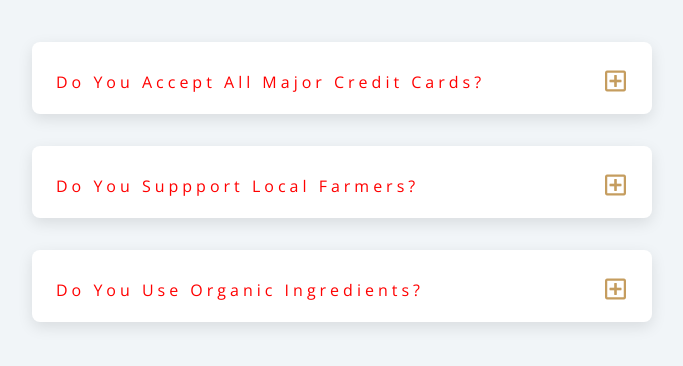
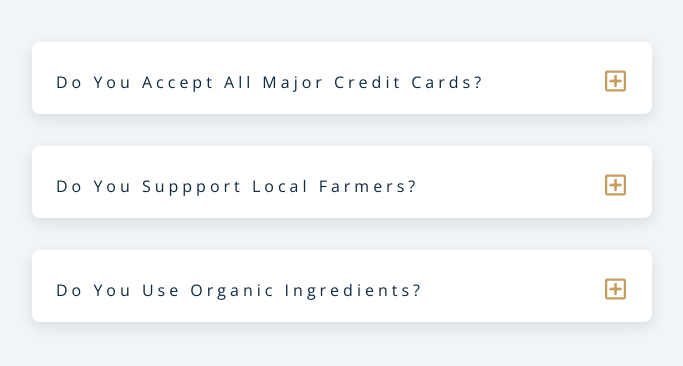
Before and after one commit to wwdfdo/accordion_js, a plain HTML site: page index.html in a window 1280 px wide. Shown: the part 182-548 px from the top of the page, without its empty margins (298-981 px from the left). Drawn offline with nearby package versions, Linux system fonts and the light colour scheme.

Commit message:
revert color

```diff
--- a/styles.css
+++ b/styles.css
@@ -210,7 +210,7 @@ Questions
 .question-title p {
   margin-bottom: 0;
   letter-spacing: var(--spacing);
-  color: red;
+  color: var(--clr-grey-1);
 }
 .question-btn {
   font-size: 1.5rem;
```
